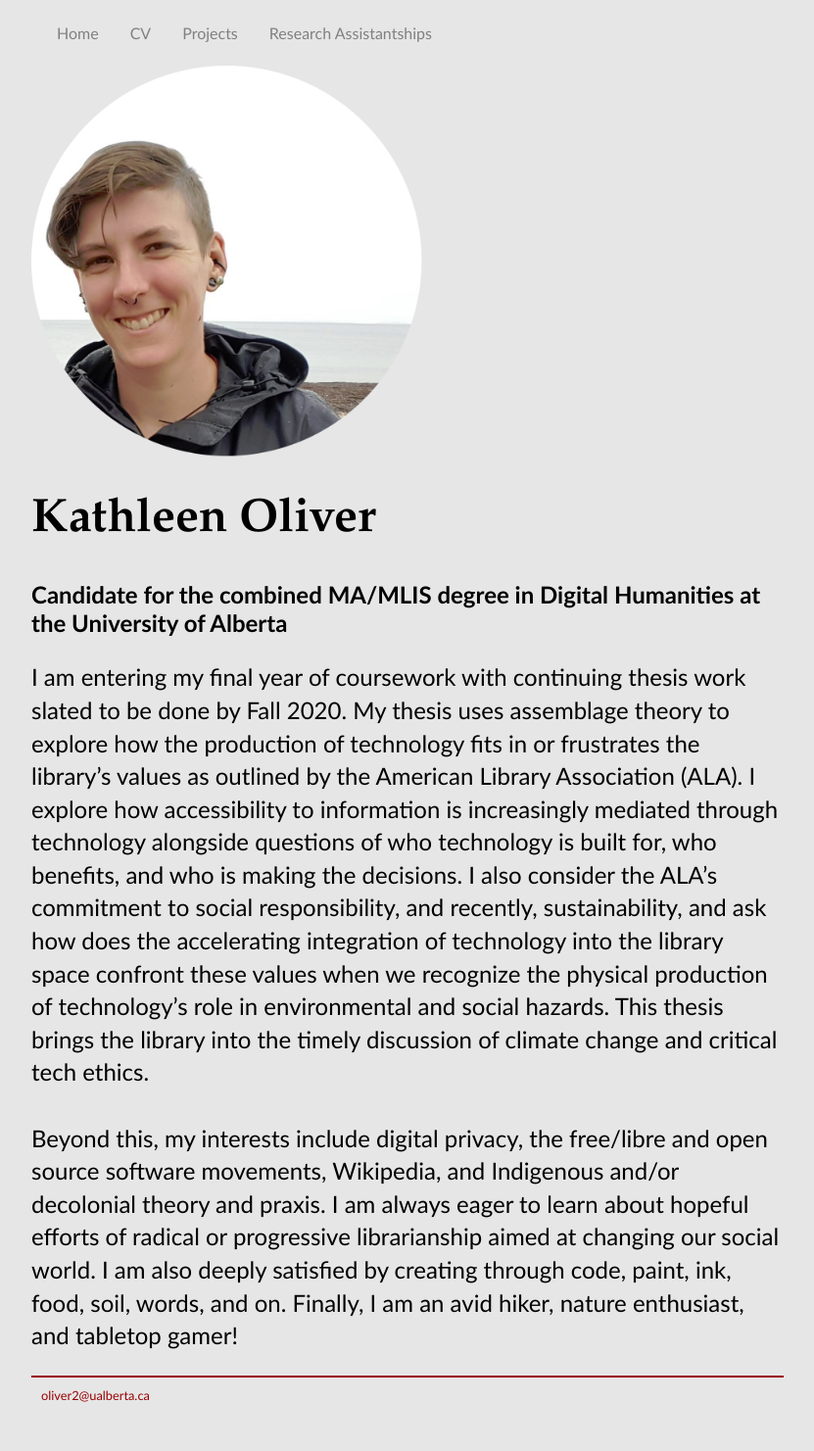
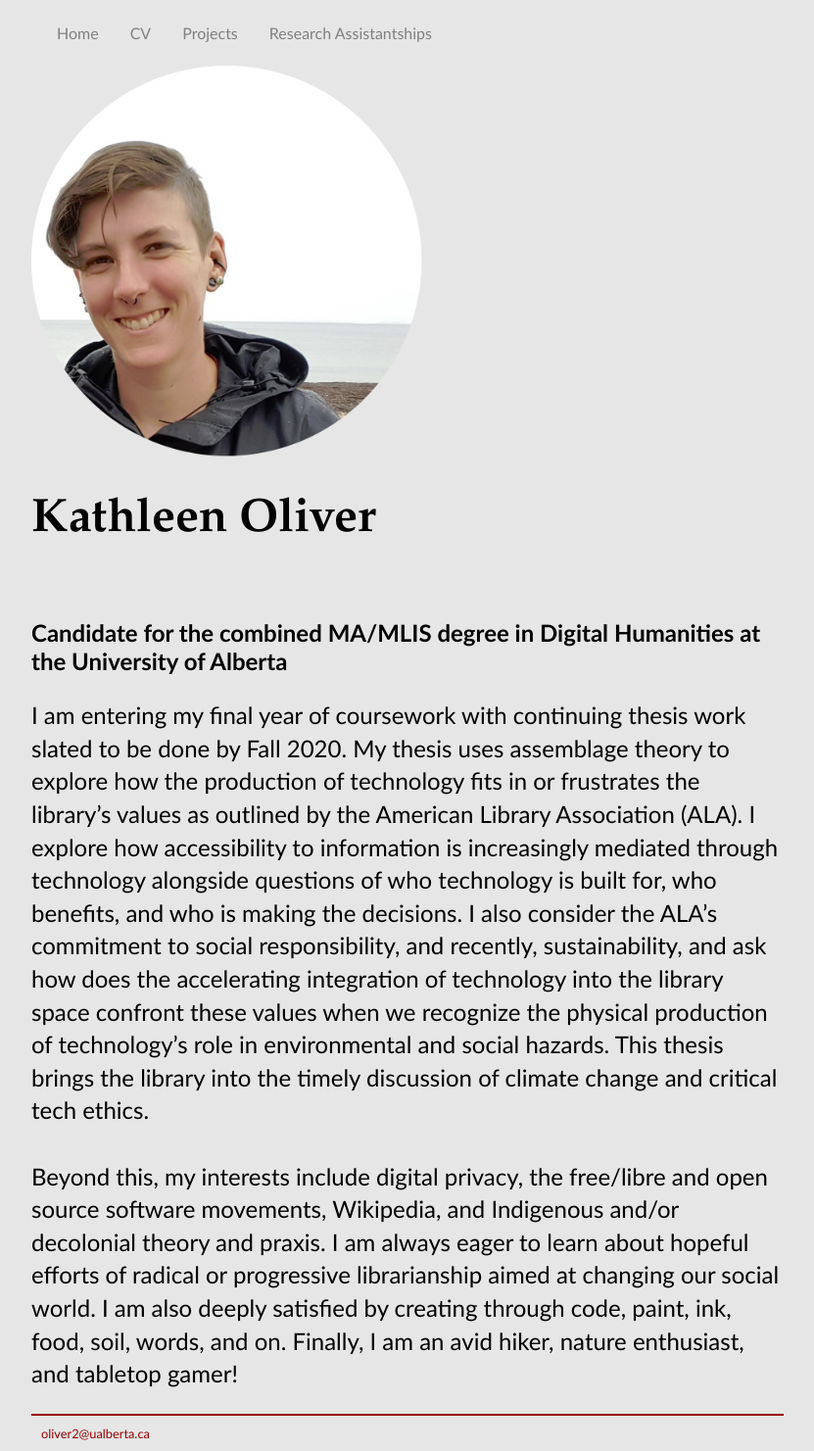
Before and after one commit to k-j-oliver/k-j-oliver.github.io, a Jekyll site: the page built from index.html, in a window 1280 px wide. Shown: the whole page at 98% size, without its empty margins (224-1055 px from the left). Built offline with Jekyll 4.4.1, drawn with Linux system fonts in a browser that asks for light colours; before the commit the page ends 1442 px from its top, so only the background shows below that.

Commit message:
Update index.html

```diff
--- a/index.html
+++ b/index.html
@@ -2,10 +2,12 @@
 layout: default
 title: About Kathleen Oliver
 ---
-<div>
-  <div class="profile"><img src=GitHubProfilePic.png height="400" width ="400"></div>
-  <h1>Kathleen Oliver</h1>
+
+  <div class="profile"><img src=GitHubProfilePic.png height="400" width ="400">
+  <h1>Kathleen Oliver</h1><br>
   <h2>Candidate for the combined MA/MLIS degree in Digital Humanities at the University of Alberta</h2>
+  </div>
+<div class="content">
   <p>I am entering my final year of coursework with continuing thesis work slated to be done by Fall 2020. My thesis uses assemblage theory to explore how the production of technology fits in or frustrates the library’s values as outlined by the American Library Association (ALA). I explore how accessibility to information is increasingly mediated through technology alongside questions of who technology is built for, who benefits, and who is making the decisions. I also consider the ALA’s commitment to social responsibility, and recently, sustainability, and ask how does the accelerating integration of technology into the library space confront these values when we recognize the physical production of technology’s role in environmental and social hazards. This thesis brings the library into the timely discussion of climate change and critical tech ethics.<br><br>
 
 Beyond this, my interests include digital privacy, the free/libre and open source software movements, Wikipedia, and Indigenous and/or decolonial theory and praxis. I am always eager to learn about hopeful efforts of radical or progressive librarianship aimed at changing our social world. I am also deeply satisfied by creating through code, paint, ink, food, soil, words, and on. Finally, I am an avid hiker, nature enthusiast, and tabletop gamer!</p>
```
